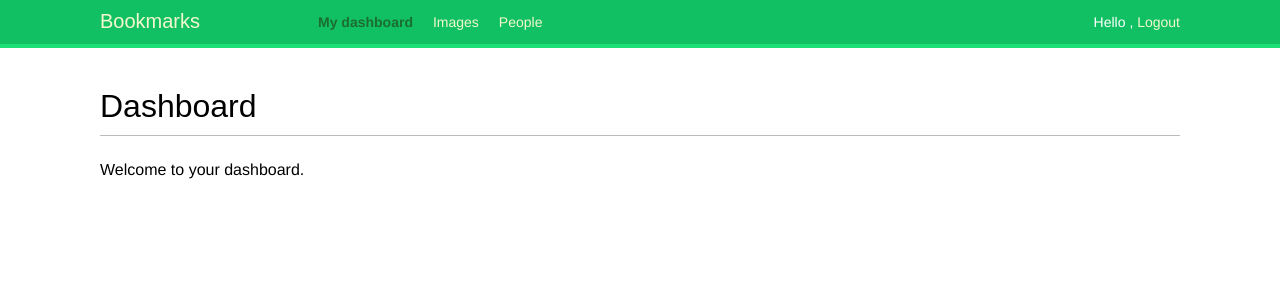
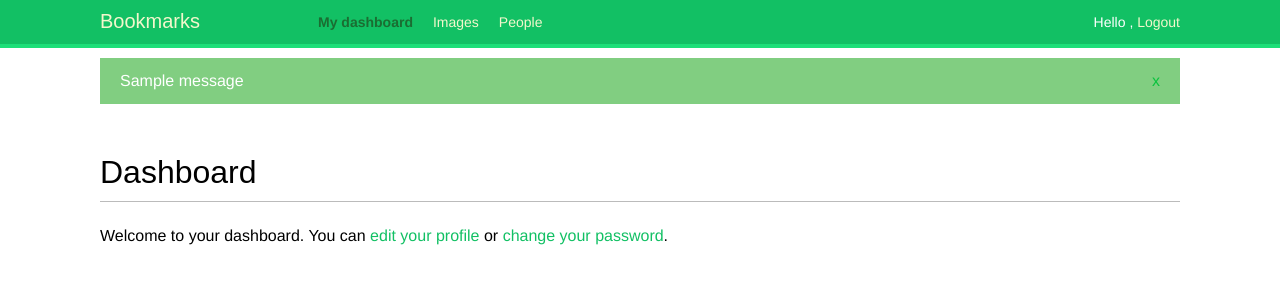
Before and after one commit to Aibarys/bookmarks, a Django app: page /account/ in a window 1280 px wide. Shown: the top 308 px of the page. Run offline with Django 4.2, Linux system fonts and the light colour scheme; a user stored in the database is signed in; one stand-in notice (Sample message) is shown; some web fonts are replaced.

Commit message:
user profile

```diff
--- a/account/templates/account/dashboard.html
+++ b/account/templates/account/dashboard.html
@@ -2,5 +2,7 @@
 {% block title %}Dashboard{% endblock %}
 {% block content %}
     <h1>Dashboard</h1>
-    <p>Welcome to your dashboard.</p>
+    <p>Welcome to your dashboard.
+        You can <a href="{% url 'edit' %}">edit your profile</a> or <a href="{% url 'password_change' %}">change your password</a>.
+    </p>
 {% endblock %}
--- a/account/templates/base.html
+++ b/account/templates/base.html
@@ -30,6 +30,16 @@
             {% endif %}
         </span>
     </div>
+    {% if messages %}
+        <ul class="messages">
+            {% for message in messages %}
+                <li class="{{ message.tags }}">
+                    {{ message|safe }}
+                    <a href="#" class="close">x</a>
+                </li>
+            {% endfor %}
+        </ul>
+    {% endif %}
     <div id="content">
         {% block content %}{% endblock %}
     </div>
--- a/account/urls.py
+++ b/account/urls.py
@@ -15,4 +15,5 @@
     path('reset/<uidb64>/<token>', auth_views.PasswordResetConfirmView.as_view(), name='password_reset_confirm'),
     path('reset/done/', auth_views.PasswordResetCompleteView.as_view(), name='password_reset_complete'),
     path('register/', views.register, name='register'),
+    path('edit/', views.edit, name='edit'),
 ]
--- a/account/views.py
+++ b/account/views.py
@@ -4,6 +4,7 @@
 from .forms import LoginForm, UserRegistrationForm, UserEditForm, ProfileEditForm
 from django.contrib.auth.decorators import login_required
 from .models import Profile
+from django.contrib import messages
 
 
 @login_required
@@ -53,6 +54,9 @@
         if user_form.is_valid() and profile_form.is_valid():
             user_form.save()
             profile_form.save()
+            messages.success(request, 'Profile updated successfully')
+        else:
+            messages.error(request, 'Error updating your profile')
     else:
         user_form = UserEditForm(instance=request.user)
         profile_form = ProfileEditForm(instance=request.user.profile)
--- a/bookmarks/settings.py
+++ b/bookmarks/settings.py
@@ -29,6 +29,11 @@
 ALLOWED_HOSTS = []
 
 EMAIL_BACKEND = 'django.core.mail.backends.console.EmailBackend'
+
+AUTHENTICATION_BACKENDS = [
+    'django.contrib.auth.backends.ModelBackend',
+    'account.authentication.EmailAuthBackend',
+]
 
 
 # Application definition
```
Also changed, not shown: account/authentication.py (added, +17 -0 lines), account/templates/account/edit.html (added, +12 -0 lines), db.sqlite3.
